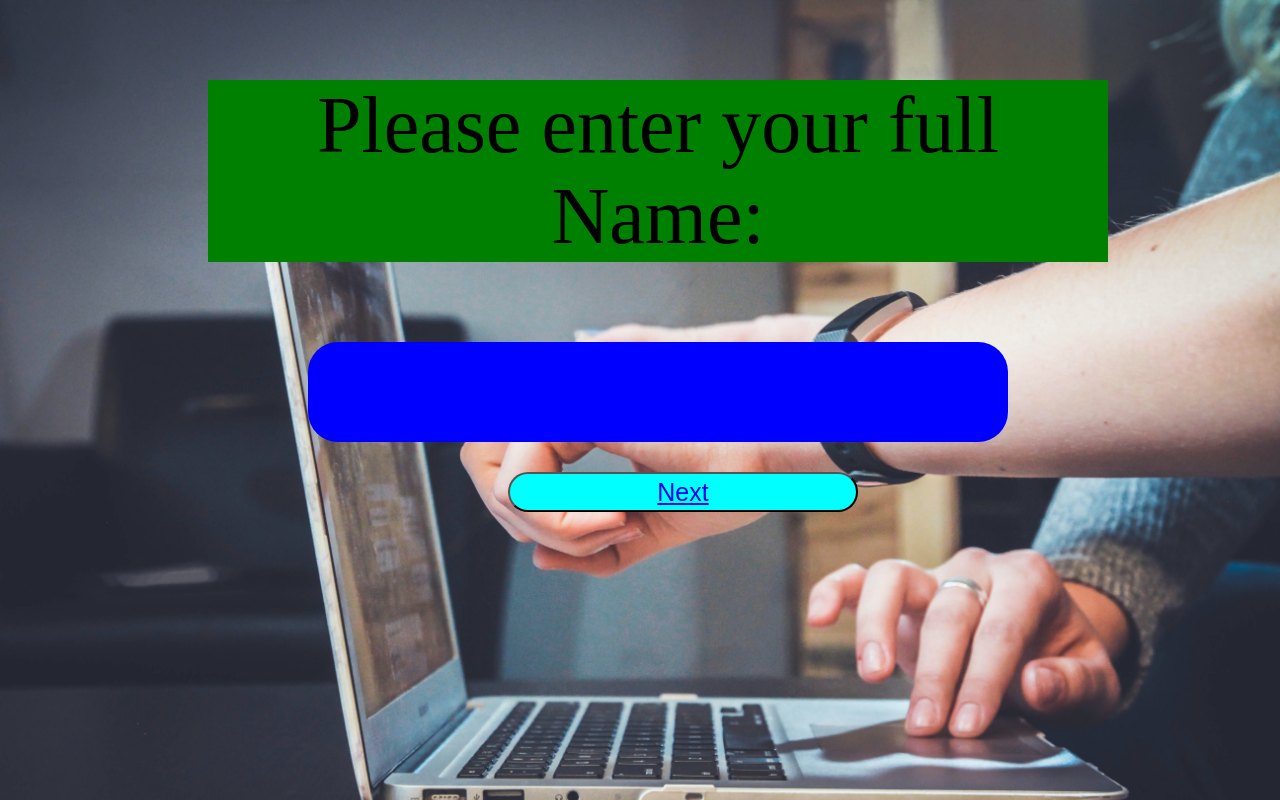
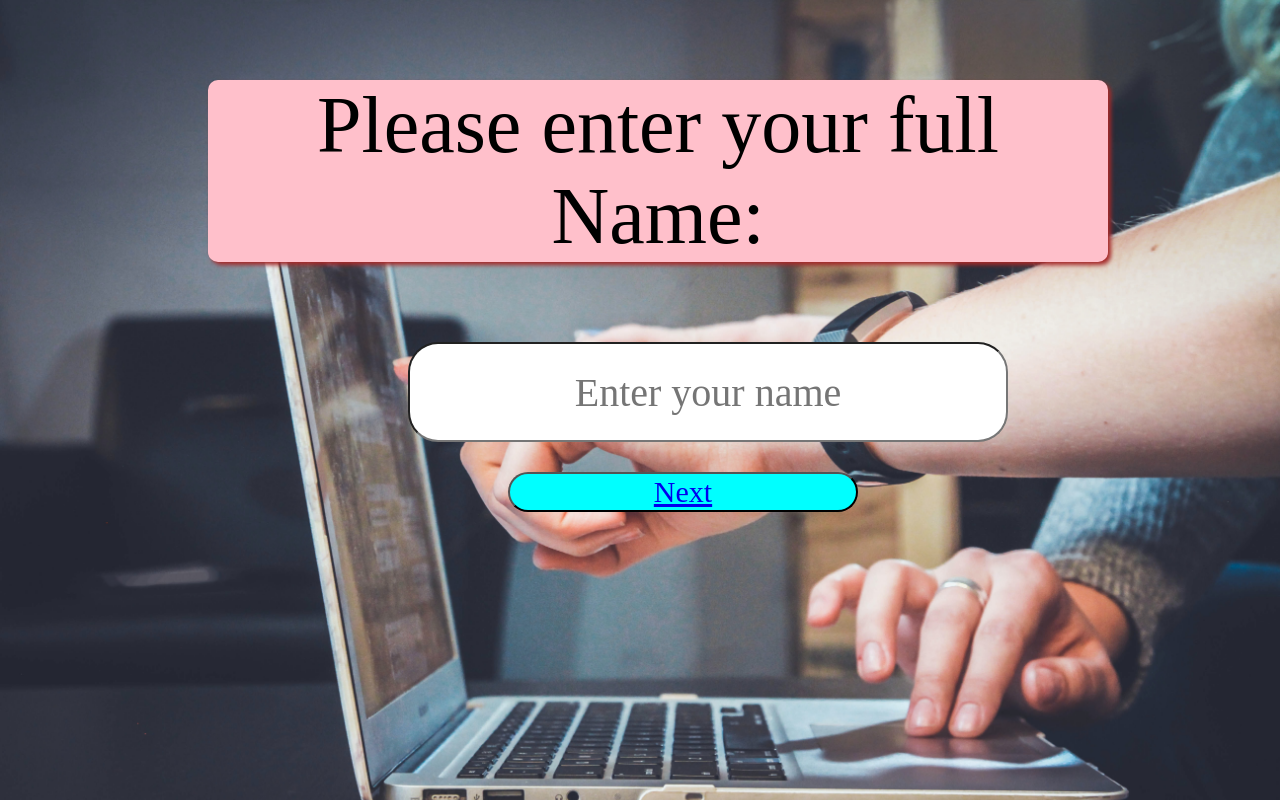
Before and after one commit to Maureen0007/Student-questionnaire-website, a plain HTML site: page index.html in a window 1280 px wide. Drawn offline with Linux system fonts and the light colour scheme; a web font is replaced by a local one.

Commit message:
add a text box and placeholder

```diff
--- a/asset/css/style.css
+++ b/asset/css/style.css
@@ -1,5 +1,6 @@
 *{
     box-sizing: border-box;
+    font-family: playfair;
 }
     /* section1 */
     body{
@@ -10,21 +11,24 @@
         background-repeat: no-repeat;
     }
     .nameTag{
-        background-color: green;
+        background-color: pink;
         text-align: center;
         font-size: 80px;
         margin-left: 200px;
+        border-radius: 10px;
+        box-shadow: 3px 3px 4px brown;
     }
-    .nameBox{
-        background-color: blue;
-        width: 700px;
+    #txtbox1{
+       width: 600px;
         height: 100px;
-        margin-left: 300px;
+        margin-left: 400px;
         border-radius: 30px;
+        font-size: 40px;
+        text-align: center;
     }
 
     #submit{
-        font-size: 25px;
+        font-size: 30px;
         margin-top: 30px;
         background-color: aqua;
         margin-left: 500px;
--- a/index.html
+++ b/index.html
@@ -1,6 +1,7 @@
 <!DOCTYPE html>
 <html lang="en">
 <head>
+    <link href="https://fonts.googleapis.com/css2?family=Playfair+Display:ital,wght@0,400;0,500;0,600;1,400;1,500;1,700;1,800&display=swap" rel="stylesheet">
     <link rel="stylesheet" href="asset/css/style.css" type="text/css">
     <meta charset="UTF-8">
     <meta http-equiv="X-UA-Compatible" content="IE=edge">
@@ -14,6 +15,7 @@
             <p>Please enter your full Name:</p>
         </div>
         <div class="nameBox">
+            <input id= "txtbox1" placeholder="Enter your name">
 
         </div>
 
```
